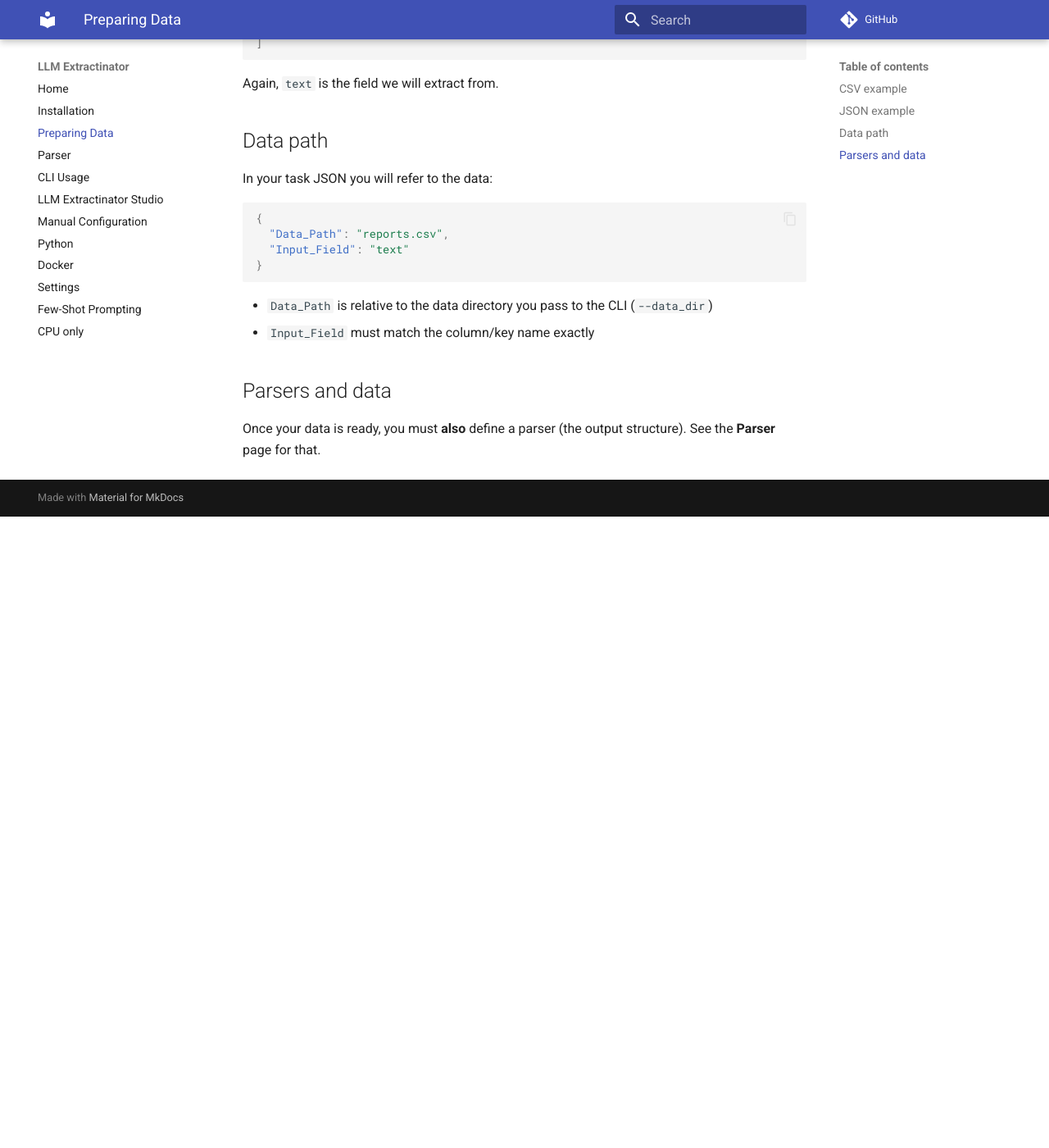
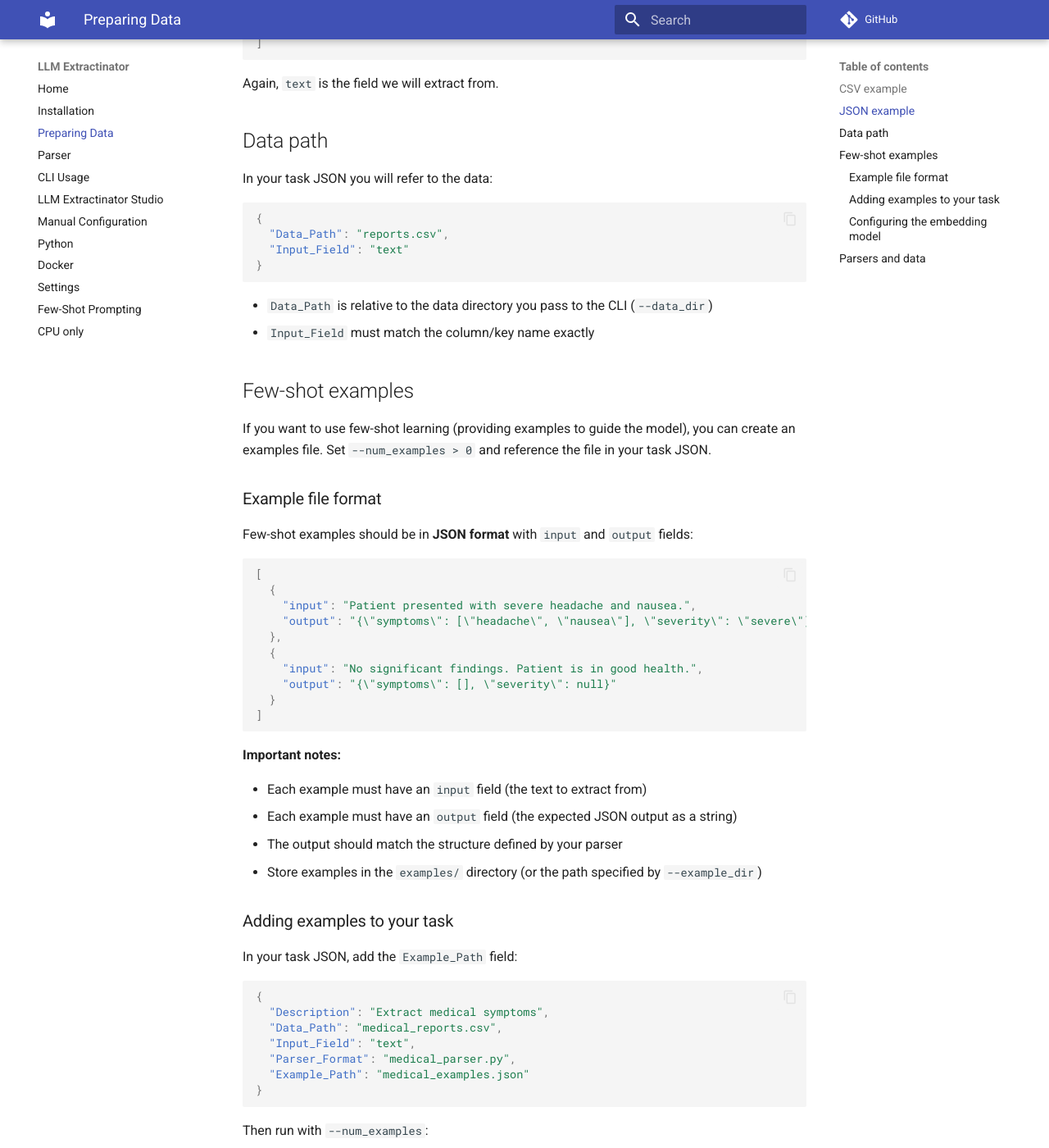
Before and after one commit to DIAGNijmegen/llm_extractinator, an MkDocs documentation site: the page built from docs/preparing-data.md, in a window 1280 px wide and 1400 px high, scrolled down 772 px. Shown: the whole window at 82% size. Built offline with MkDocs 1.6.1 and Material for MkDocs 9.7.7, drawn with Linux system fonts in a browser that asks for light colours; comment, search, counter and statistics services are not loaded; before the commit the page ends 1402 px from its top, so only the background shows below that; some of the changed text lies outside the part shown.

Commit message:
Release v0.5.9: Multiple improvements and bug fixes
- Fix few-shot prompt template error (ValueError with {input})
- Add .dockerignore for faster Docker builds
- Add Docker health check for Ollama service
- Make embedding model configurable (--embedding_model flag)
- Add validation for training examples in few-shot learning
- Improve error handling in predictor.py with specific error types
- Document few-shot examples format and usage
- Add Ollama models persistence documentation for Docker
- Update settings reference with new embedding_model parameter

🤖 Generated with [Claude Code](https://claude.com/claude-code)

Co-Authored-By: Claude Sonnet 4.5 <noreply@anthropic.com>

````diff
--- a/docs/preparing-data.md
+++ b/docs/preparing-data.md
@@ -46,6 +46,66 @@ In your task JSON you will refer to the data:
 - `Data_Path` is relative to the data directory you pass to the CLI (`--data_dir`)
 - `Input_Field` must match the column/key name exactly
 
+## Few-shot examples
+
+If you want to use few-shot learning (providing examples to guide the model), you can create an examples file. Set `--num_examples > 0` and reference the file in your task JSON.
+
+### Example file format
+
+Few-shot examples should be in **JSON format** with `input` and `output` fields:
+
+```json
+[
+  {
+    "input": "Patient presented with severe headache and nausea.",
+    "output": "{\"symptoms\": [\"headache\", \"nausea\"], \"severity\": \"severe\"}"
+  },
+  {
+    "input": "No significant findings. Patient is in good health.",
+    "output": "{\"symptoms\": [], \"severity\": null}"
+  }
+]
+```
+
+**Important notes:**
+
+- Each example must have an `input` field (the text to extract from)
+- Each example must have an `output` field (the expected JSON output as a string)
+- The output should match the structure defined by your parser
+- Store examples in the `examples/` directory (or the path specified by `--example_dir`)
+
+### Adding examples to your task
+
+In your task JSON, add the `Example_Path` field:
+
+```json
+{
+  "Description": "Extract medical symptoms",
+  "Data_Path": "medical_reports.csv",
+  "Input_Field": "text",
+  "Parser_Format": "medical_parser.py",
+  "Example_Path": "medical_examples.json"
+}
+```
+
+Then run with `--num_examples`:
+
+```bash
+extractinate --task_id 1 --model_name "phi4" --num_examples 3
+```
+
+This will use semantic similarity to select the 3 most relevant examples for each input.
+
+### Configuring the embedding model
+
+By default, `nomic-embed-text` is used for finding similar examples. You can change this:
+
+```bash
+extractinate --task_id 1 --num_examples 3 --embedding_model "mxbai-embed-large"
+```
+
+---
+
 ## Parsers and data
 
 Once your data is ready, you must **also** define a parser (the output structure). See the **Parser** page for that.
--- a/setup.cfg
+++ b/setup.cfg
@@ -1,6 +1,6 @@
 [metadata]
 name = llm_extractinator
-version = 0.5.8
+version = 0.5.9
 description = A framework that enables efficient extraction of structured data from unstructured text using large language models (LLMs).
 long_description = file: README.md
 long_description_content_type = text/markdown
````
Also changed, not shown: README.md (+5 -1 lines), docs/docker.md (+18 -1 lines), docs/settings-reference.md (+11 -0 lines), 6 other files.
